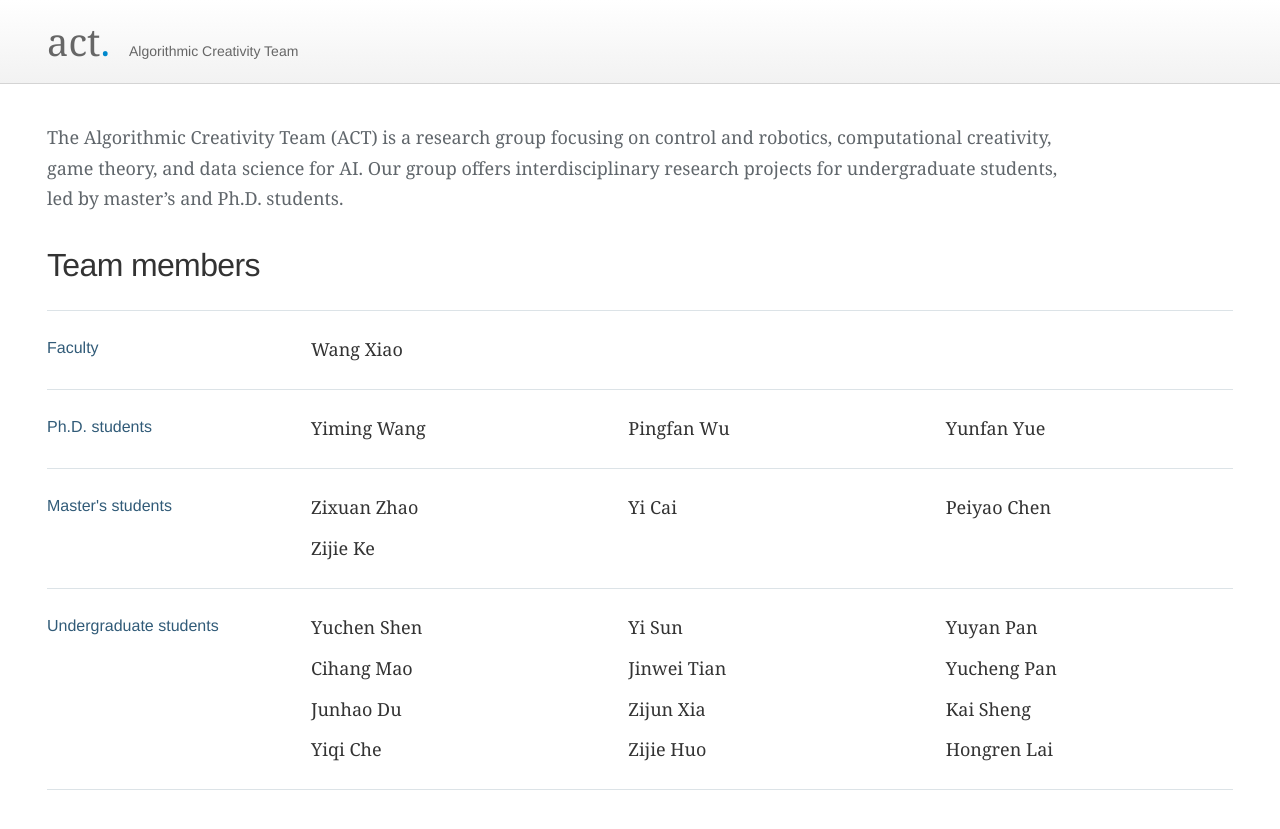
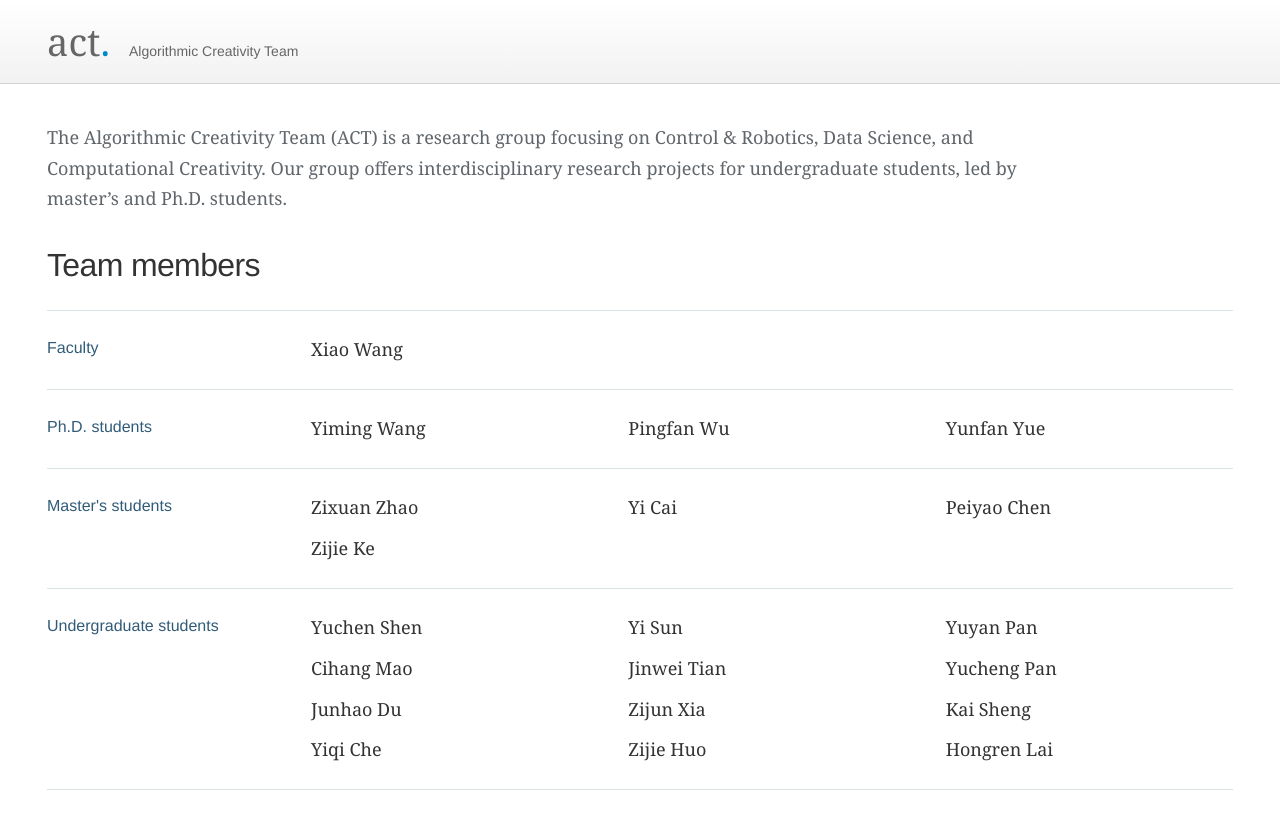
Before and after one commit to xiiaowang/xiiaowang.github.io, a Jekyll site: the page pages/ACT_Research_Scope_and_Team.html, which Jekyll copies as it is, in a window 1280 px wide. Shown: the top 829 px of the page. Built offline with Jekyll 4.4.1, drawn with Linux system fonts in a browser that asks for light colours.

Commit message:
Update ACT_Research_Scope_and_Team.html

```diff
--- a/pages/ACT_Research_Scope_and_Team.html
+++ b/pages/ACT_Research_Scope_and_Team.html
@@ -21,9 +21,9 @@
 <a class="skip" href="#main">Skip to team members</a>
 <header class="site-header"><div class="shell topbar"><div class="brand"><span class="wordmark">act<span>.</span></span><small>Algorithmic Creativity Team</small></div></div></header>
 <main id="main" class="shell">
-<p class="research-scope">The Algorithmic Creativity Team (ACT) is a research group focusing on control and robotics, computational creativity, game theory, and data science for AI. Our group offers interdisciplinary research projects for undergraduate students, led by master’s and Ph.D. students.</p>
+<p class="research-scope">The Algorithmic Creativity Team (ACT) is a research group focusing on Control & Robotics, Data Science, and Computational Creativity. Our group offers interdisciplinary research projects for undergraduate students, led by master’s and Ph.D. students.</p>
 <h1>Team members</h1>
-<section class="people-group" aria-labelledby="faculty-title"><h2 id="faculty-title">Faculty</h2><ul class="name-list"><li><a class="faculty-name" href="https://xiiaowang.github.io/" target="_blank" rel="noopener noreferrer">Wang Xiao</a></li></ul></section>
+<section class="people-group" aria-labelledby="faculty-title"><h2 id="faculty-title">Faculty</h2><ul class="name-list"><li><a class="faculty-name" href="https://xiiaowang.github.io/" target="_blank" rel="noopener noreferrer">Xiao Wang</a></li></ul></section>
 <section class="people-group" aria-labelledby="phd-title"><h2 id="phd-title">Ph.D. students</h2><ul class="name-list"><li>Yiming Wang</li><li>Pingfan Wu</li><li>Yunfan Yue</li></ul></section>
 <section class="people-group" aria-labelledby="masters-title"><h2 id="masters-title">Master&#x27;s students</h2><ul class="name-list"><li>Zixuan Zhao</li><li>Yi Cai</li><li>Peiyao Chen</li><li>Zijie Ke</li></ul></section>
 <section class="people-group" aria-labelledby="undergraduates-title"><h2 id="undergraduates-title">Undergraduate students</h2><ul class="name-list"><li>Yuchen Shen</li><li>Yi Sun</li><li>Yuyan Pan</li><li>Cihang Mao</li><li>Jinwei Tian</li><li>Yucheng Pan</li><li>Junhao Du</li><li>Zijun Xia</li><li>Kai Sheng</li><li>Yiqi Che</li><li>Zijie Huo</li><li>Hongren Lai</li></ul></section>
```
